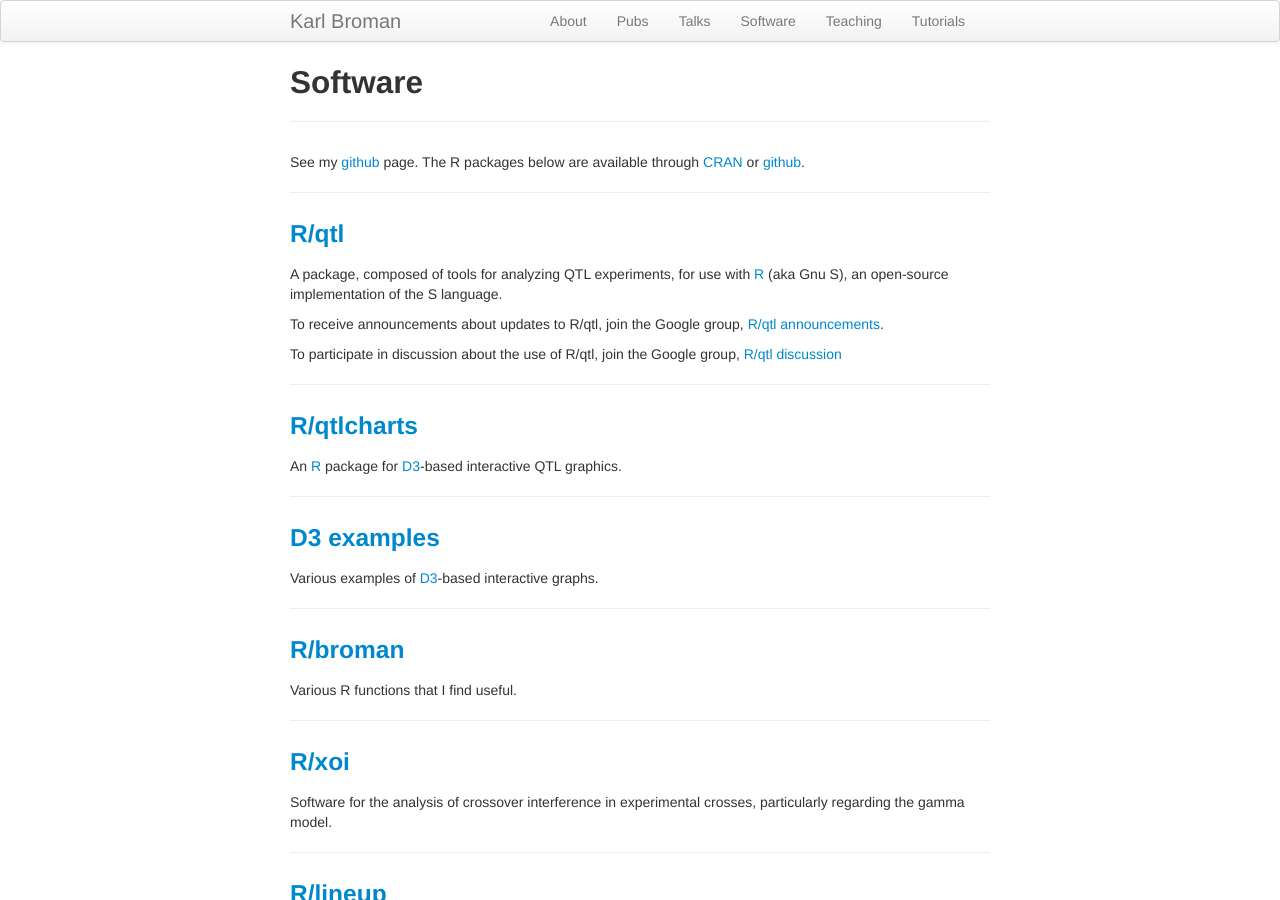
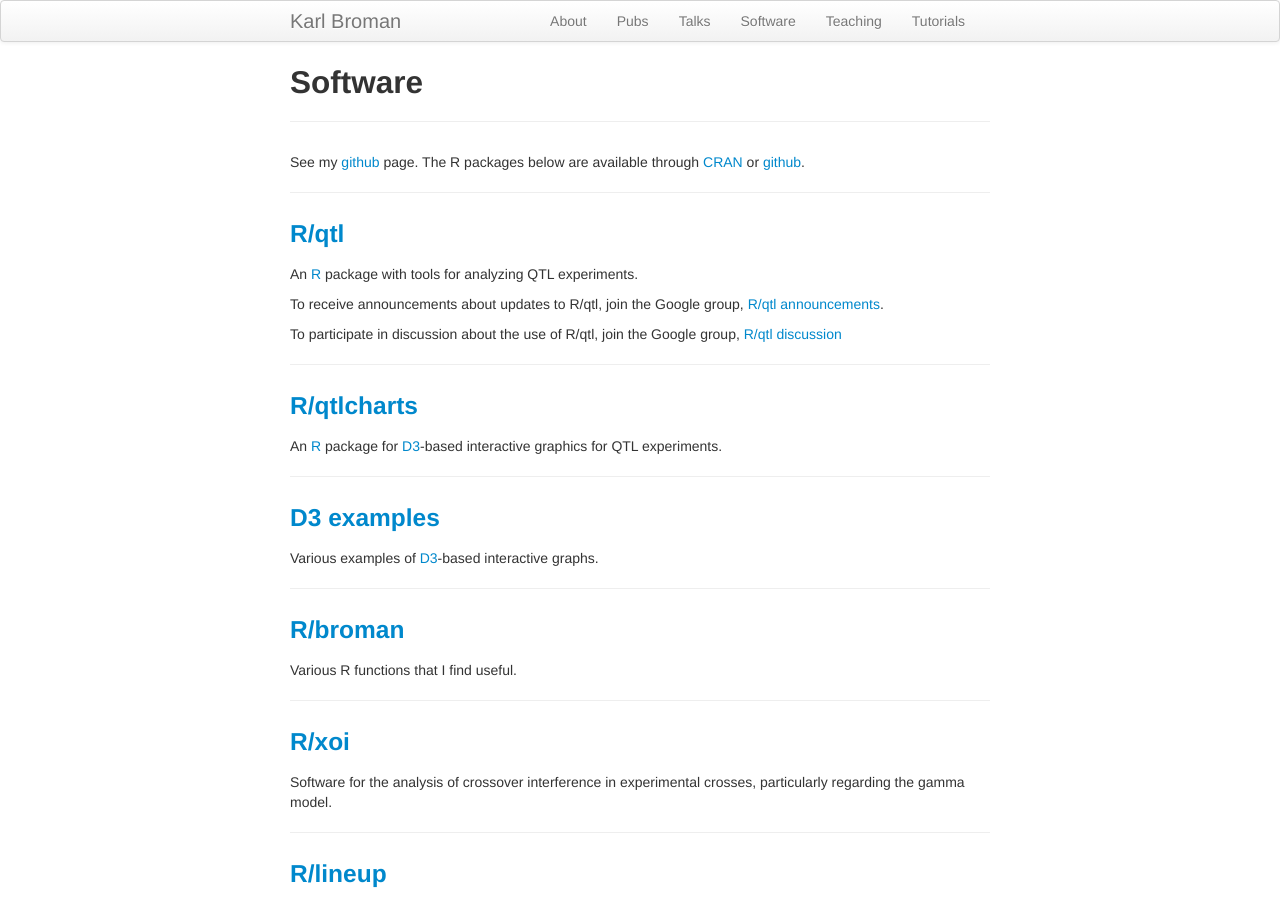
Before and after one commit to kbroman/kbroman.github.io, a Jekyll site: the page built from pages/software.md, in a window 1280 px wide and 900 px high. Built offline with Jekyll 4.4.1, drawn with Linux system fonts in a browser that asks for light colours.

Commit message:
Small changes to software page

```diff
--- a/pages/software.md
+++ b/pages/software.md
@@ -9,9 +9,7 @@ See my [github](http://github.com/kbroman) page.  The R packages below are avail
 
 ### <a name="qtl"></a>[R/qtl](http://www.rqtl.org)
 
-A package, composed of tools for analyzing QTL experiments, for
-use with [R](http://www.r-project.org/)
-(aka Gnu S), an open-source implementation of the S language.
+An [R](http://www.r-project.org/) package with tools for analyzing QTL experiments.
 
 To receive announcements about updates to R/qtl, join the
 Google group, [R/qtl announcements](http://groups.google.com/group/Rqtl-announce).
@@ -23,7 +21,8 @@ Google group, [R/qtl discussion](http://groups.google.com/group/Rqtl-disc)
 
 ### <a name="qtlcharts"></a>[R/qtlcharts](http://github.com/kbroman/qtlcharts)
 
-An [R](http://www.r-project.org) package for [D3](http://d3js.org)-based interactive QTL graphics.
+An [R](http://www.r-project.org) package for
+[D3](http://d3js.org)-based interactive graphics for QTL experiments.
 
 
 ---
```
